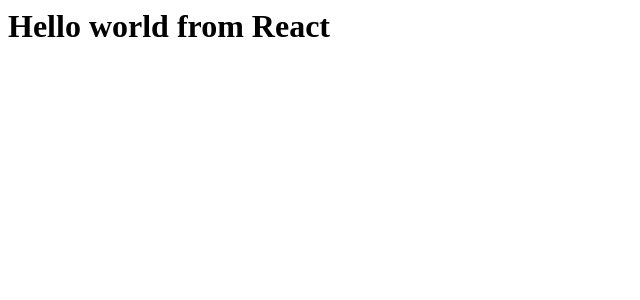
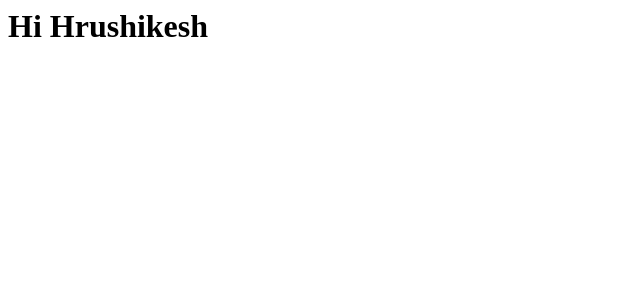
Before and after one commit to Hrushikesh33/Learning-React, a React (Vite) app: page / in a window 1280 px wide. Shown: the top 300 px of the page, without its empty margins (0-640 px from the left). Built offline with nearby package versions, Linux system fonts and the light colour scheme.

Commit message:
First jsx code

```diff
--- a/App.js
+++ b/App.js
@@ -1,10 +1,7 @@
 import React from "react";
-import ReactDOM from "react-dom";
+import ReactDOM from "react-dom/client";
 
-const header = React.createElement(
-  "h1",
-  { id: "heading" },
-  "Hello world from React"
-);
+
+const header = <h1 id="heading">Hi Hrushikesh</h1>;
 const root = ReactDOM.createRoot(document.getElementById("root"));
 root.render(header);
```
